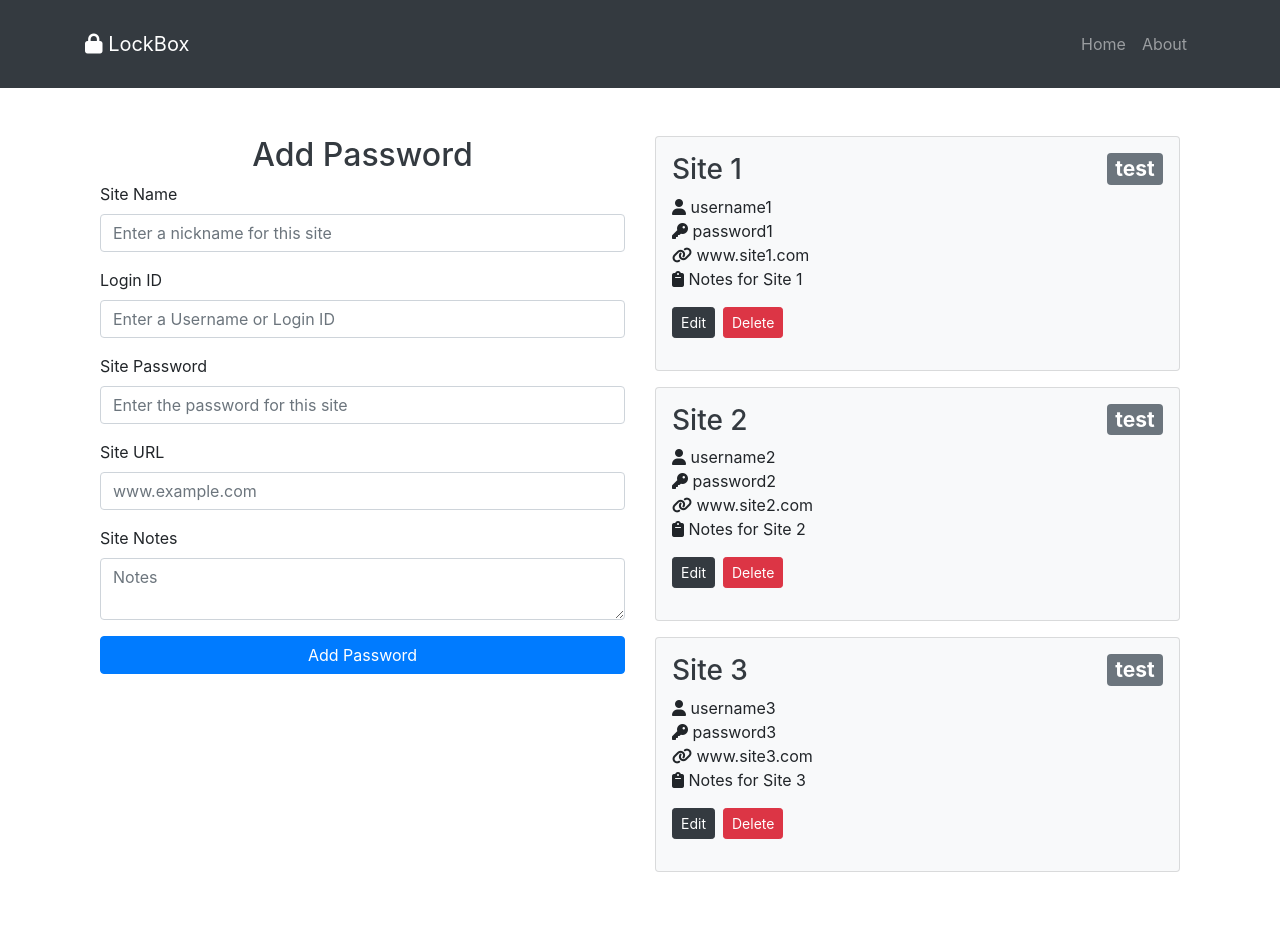
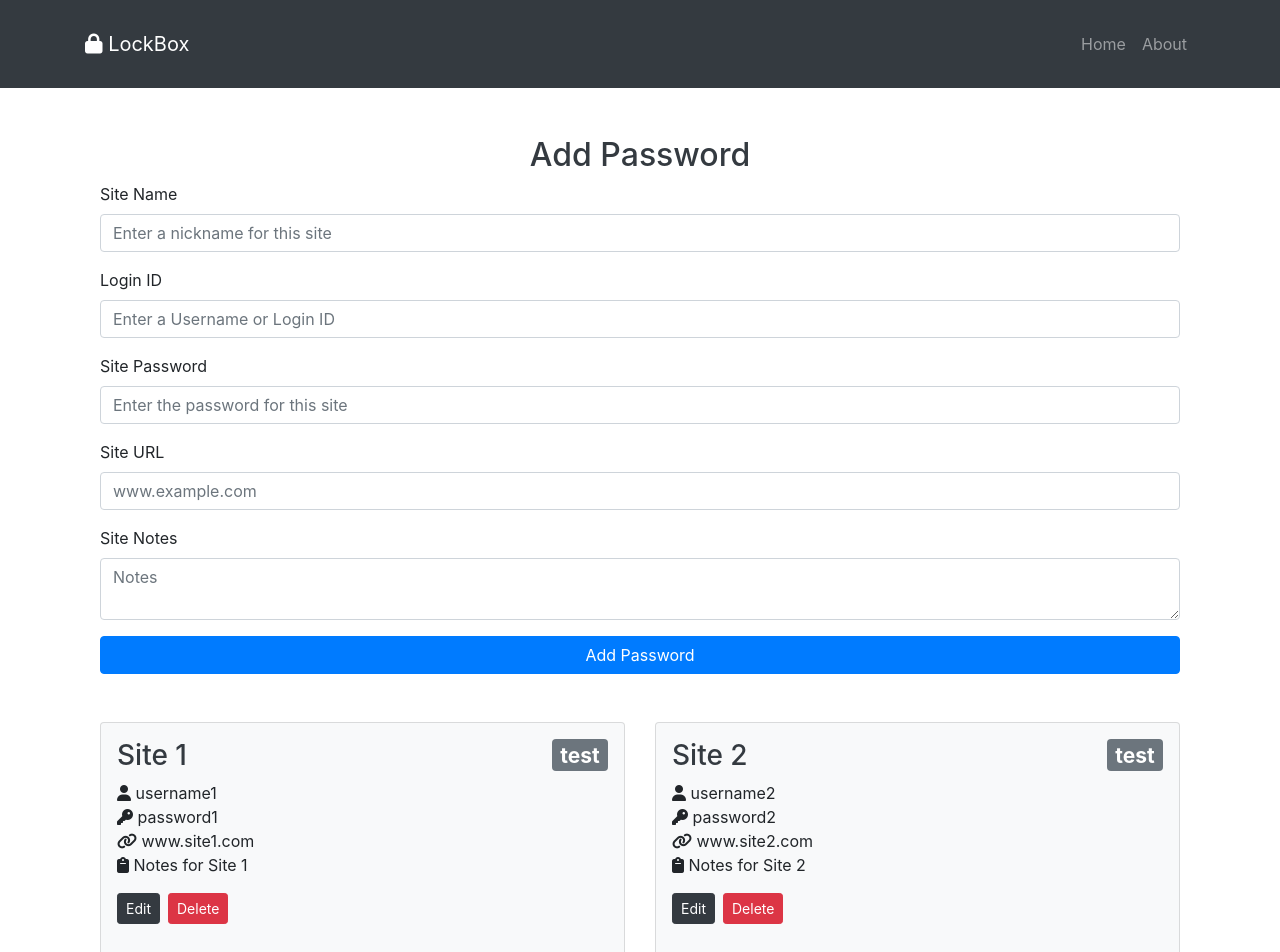
Before and after one commit to DevMike42/LockBox, a React (Create React App) app in the folder client/: page / in a window 1280 px wide. Shown: the top 952 px of the page. Built offline with nearby package versions, Linux system fonts and the light colour scheme; the HTML template or start-up script is replaced by a standard one.

Commit message:
Created passwordReducer method for deleting a password from state

```diff
--- a/client/src/components/pages/Home.js
+++ b/client/src/components/pages/Home.js
@@ -4,11 +4,13 @@ import PasswordForm from '../passwords/PasswordForm';
 
 const Home = () => {
   return (
-    <div className="d-flex">
-      <div className="col-6 my-5">
-        <PasswordForm />
+    <div className="container">
+      <div className="row">
+        <div className="col-12 mx-auto my-5">
+          <PasswordForm />
+        </div>
       </div>
-      <div className="col-6 my-5">
+      <div className="row">
         <Passwords />
       </div>
     </div>
--- a/client/src/components/passwords/PasswordItem.js
+++ b/client/src/components/passwords/PasswordItem.js
@@ -1,11 +1,21 @@
-import React from 'react';
+import React, { useContext } from 'react';
 import PropTypes from 'prop-types';
+import PasswordContext from '../../context/password/passwordContext';
 
 const PasswordItem = ({ password }) => {
+  const passwordContext = useContext(PasswordContext);
+
   // Destructure needed data from password Prop
   const { id, name, loginId, sitePassword, link, notes } = password;
 
+  const { deletePassword } = passwordContext;
+
+  const onDelete = () => {
+    deletePassword(id);
+  };
+
   return (
+    <div className="col-6">
       <div className="card bg-light mb-3 p-3">
         <h3 className="text-dark text-left">
           {name}{' '}
@@ -29,8 +39,9 @@ const PasswordItem = ({ password }) => {
         </ul>
         <p>
           <button className="btn btn-dark btn-sm">Edit</button>
-        <button className="btn btn-danger btn-sm ml-2">Delete</button>
+          <button className="btn btn-danger btn-sm ml-2" onClick={onDelete}>Delete</button>
         </p>
+      </div>
     </div>
   )
 };
--- a/client/src/context/password/PasswordState.js
+++ b/client/src/context/password/PasswordState.js
@@ -56,6 +56,9 @@ const PasswordState = props => {
   }
 
   // Delete Password
+  const deletePassword = id => {
+    dispatch({ type: DELETE_PASSWORD, payload: id });
+  }
 
   // Set Current Password
 
@@ -72,7 +75,8 @@ const PasswordState = props => {
     <PasswordContext.Provider
       value={{
         passwords: state.passwords,
-        addPassword
+        addPassword,
+        deletePassword
       }}>
       {props.children}
     </PasswordContext.Provider>
--- a/client/src/context/password/passwordReducer.js
+++ b/client/src/context/password/passwordReducer.js
@@ -16,6 +16,11 @@ export default (state, action) => {
         ...state,
         passwords: [...state.passwords, action.payload]
       }
+    case DELETE_PASSWORD:
+      return {
+        ...state,
+        passwords: state.passwords.filter(password => password.id !== action.payload)
+      }
     default:
       return state;
   }
```
Lines whose indentation alone changed are shown as unchanged.
